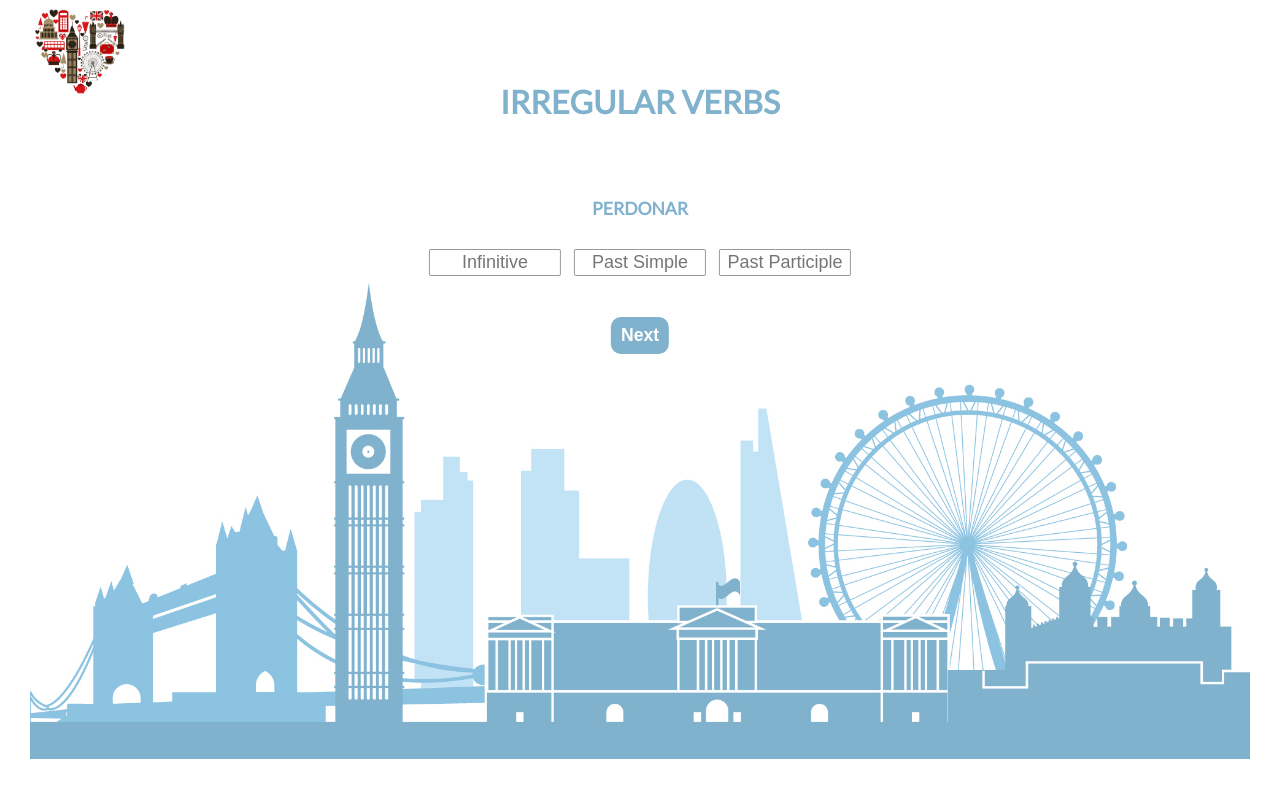
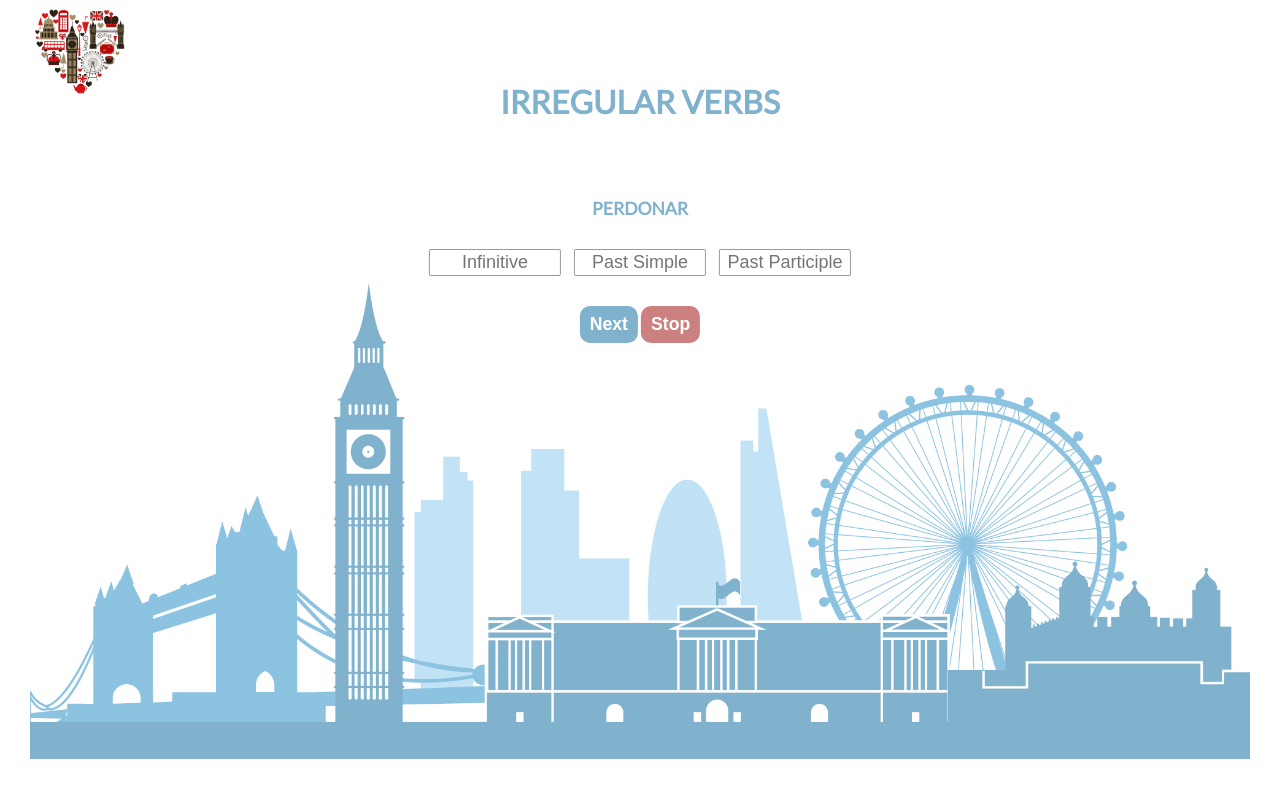
Before and after one commit to paroar/php, a PHP site: page /php/ejercicios/verbos-ingles in a window 1280 px wide. Shown: the part 31-820 px from the top of the page. Run offline with PHP 8.4, Linux system fonts and the light colour scheme.

Commit message:
stop-btn functionality & css

```diff
--- a/ejercicios/verbos-ingles/css/main.css
+++ b/ejercicios/verbos-ingles/css/main.css
@@ -5,11 +5,11 @@
 }
 
 body {
-    font-family: 'Lato', sans-serif;
+  font-family: "Lato", sans-serif;
   font-weight: 400;
   font-size: 16px;
   line-height: 1.7;
-    color: #80B2CD;
+  color: #80b2cd;
 }
 
 .header {
@@ -38,7 +38,7 @@ body {
   animation: appear 3.5s;
 }
 
-.box-verb-primary{
+.box-verb-primary {
   font-size: 1.1rem;
   text-transform: uppercase;
   font-weight: 600;
@@ -48,41 +48,44 @@ body {
   text-align: center;
 }
 
-.input-box{
+.input-box {
   margin: 25px 5px 0 5px;
   text-align: center;
   font-size: 18px;
   padding: 0px 0px;
   width: 130px;
   height: 25px;
-    border: 1px solid rgba(0,0,0,0.4);
-    color: rgba(0,0,0,0.8);
+  border: 1px solid rgba(0, 0, 0, 0.4);
+  color: rgba(0, 0, 0, 0.8);
   border-radius: 2px;
   background-color: rgba(255, 255, 255, 0.4);
 }
 
 .submit {
-    top: 120%;
-    left: 50%;
-    transform: translateX(-50%);
-    position: absolute;
   padding: 8px 10px;
+  margin: 30px auto;
   border: none;
   border-radius: 10px;
   font-size: 1.1rem;
   color: #fff;
-    background: #80B2CD;
   font-weight: 800;
 }
 
-.submit:hover{
-    background: #4985B7;
+.submit:hover {
   top: 119%;
   box-shadow: 2px 3px 2px rgba(0, 0, 0, 0.2);
 }
-.submit:active{
+.submit:active {
   top: 120%;
   box-shadow: 0px 3px 2px rgba(0, 0, 0, 0.2);
+}
+
+.stop {
+  background: rgb(205, 128, 128);
+}
+
+.next {
+  background: #80b2cd;
 }
 
 @keyframes moveInLeft {
@@ -101,7 +104,6 @@ body {
 @keyframes appear {
   0% {
     opacity: 0;
-
   }
   100% {
     opacity: 1;
--- a/ejercicios/verbos-ingles/php/utility_functions.php
+++ b/ejercicios/verbos-ingles/php/utility_functions.php
@@ -17,8 +17,9 @@ function pintar_formulario($index, $aciertos, $errores)
     <form class="form" method="post" action="php/request.php?index=$index&aciertos=$aciertos&errores=$errores">
         <input type="text" class="input-box" name="infinitive" placeholder="Infinitive" required>
         <input type="text" class="input-box" name="simple" placeholder="Past Simple" required>
-        <input type="text" class="input-box" name="participle" placeholder="Past Participle" required>
-        <input type="submit" class="submit" value="Next" name="submit">
+        <input type="text" class="input-box" name="participle" placeholder="Past Participle" required><br>
+        <input type="submit" class="submit next" value="Next" name="submit">
+        <input type="submit" class="submit stop" value="Stop" name="stop">
     </form>
 EOD;
 }
```
Also changed, not shown: ejercicios/verbos-ingles/php/request.php (+6 -1 lines). Lines whose indentation alone changed are shown as unchanged.
